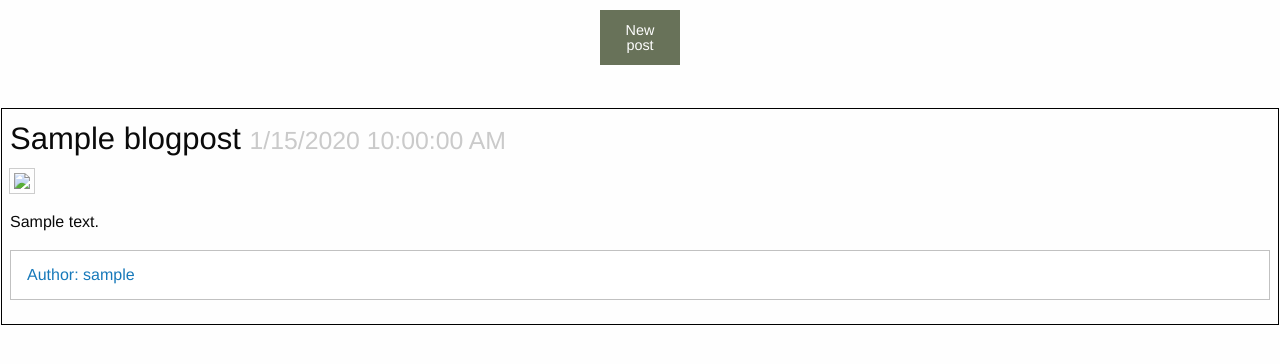
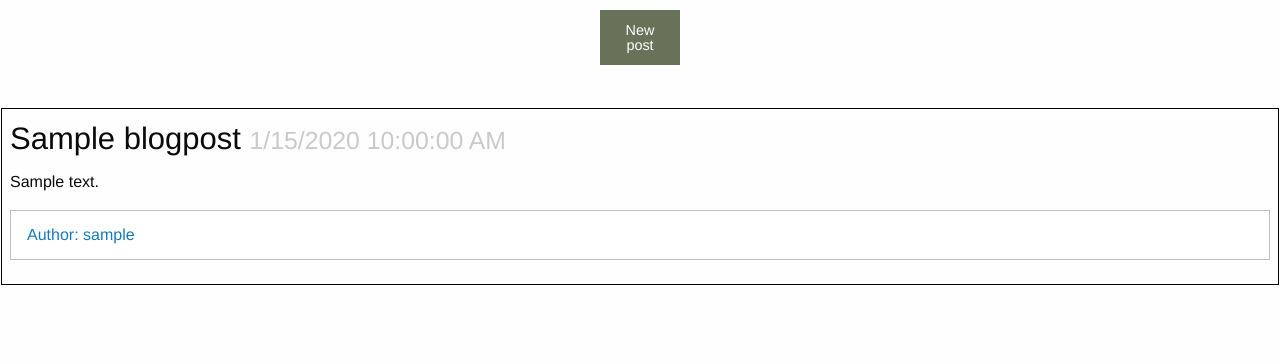
Before and after one commit to ChristianSmith46/Flutter, a Node server app: page / in a window 1280 px wide. Shown: the part 55-419 px from the top of the page. Run offline with Node 20, Linux system fonts and the light colour scheme; a user stored in the database is signed in; tables that the repository leaves empty hold one stand-in row (values such as "Sample post"); some libraries are stand-ins or nearby versions.

Commit message:
Remove placeholder image for each post

```diff
--- a/views/homepage.handlebars
+++ b/views/homepage.handlebars
@@ -23,7 +23,6 @@
     {{#each posts }}
     <div class="blog-post">
         <h3>{{this.title}} <small>{{format_date this.created_at}} {{format_time this.created_at}}</small></h3>
-        <img class="thumbnail" src="https://via.placeholder.com/150">
         <p>{{body}}</p>
         <div class="callout">
             <ul class="menu simple">
--- a/views/profile.handlebars
+++ b/views/profile.handlebars
@@ -25,7 +25,6 @@
   {{#each finalUserData.blogposts }}
   <div class="blog-post">
     <h3>{{this.title}} <small>{{format_date this.created_at}} {{format_time this.created_at}}</small></h3>
-    <img class="thumbnail" src="https://via.placeholder.com/150">
     <p>{{this.body}}</p>
   </div>
   {{/each}}
```
